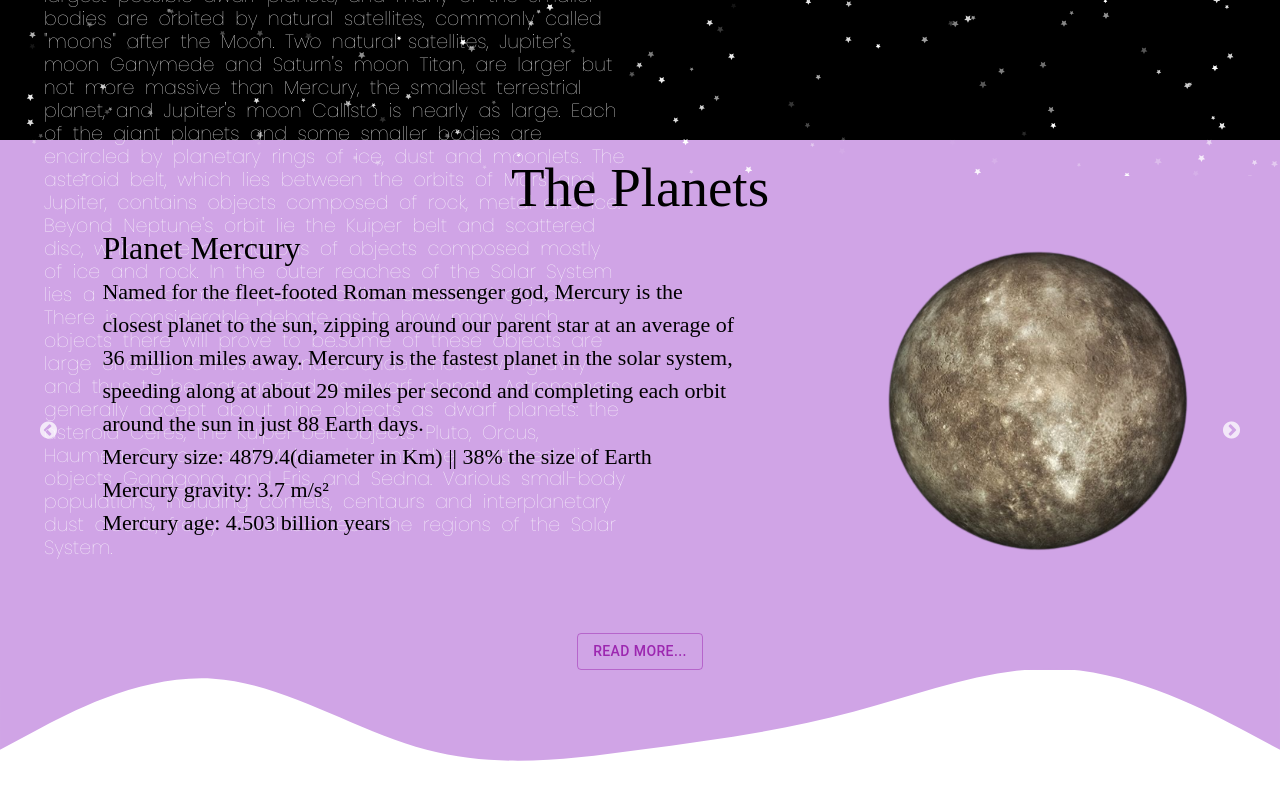
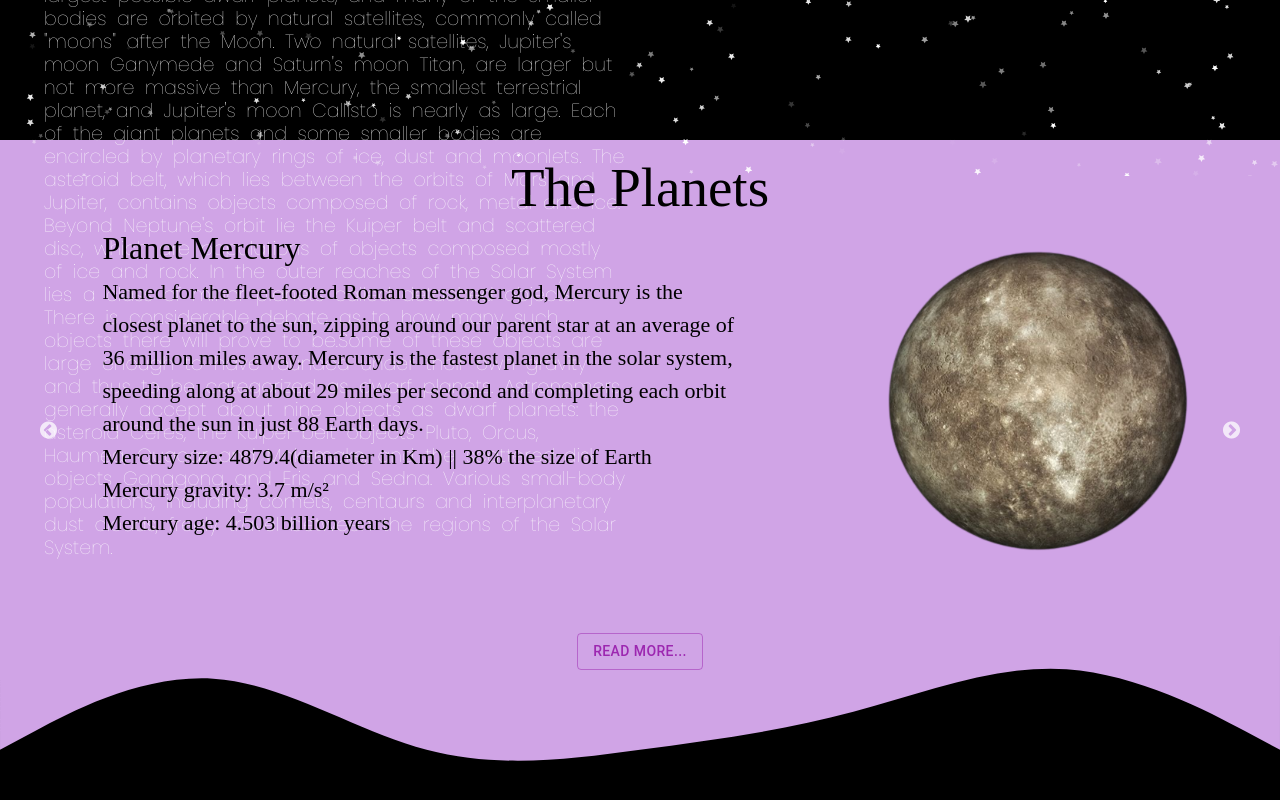
Before and after one commit to Tanmay2510/NasApi, a React (Create React App) app: page / in a window 1280 px wide. Shown: the part 624-1424 px from the top of the page. Built offline with nearby package versions, Linux system fonts and the light colour scheme; a web font is replaced by a local one.

Commit message:
Motion added to button

```diff
--- /dev/null
+++ b/src/Components/Bott.css
@@ -0,0 +1,3 @@
+.last{
+    background-color: black;
+}
--- a/src/Components/Bott.js
+++ b/src/Components/Bott.js
@@ -1,9 +1,11 @@
 import React from 'react'
-
+import "./Bott.css"
 function Bott() {
   return (
-    <div>
-    <svg xmlns="http://www.w3.org/2000/svg" viewBox="0 0 1440 320"><path fill="#d0a4e6" fill-opacity="1" d="M0,128L40,106.7C80,85,160,43,240,48C320,53,400,107,480,128C560,149,640,139,720,128C800,117,880,107,960,85.3C1040,64,1120,32,1200,37.3C1280,43,1360,85,1400,106.7L1440,128L1440,0L1400,0C1360,0,1280,0,1200,0C1120,0,1040,0,960,0C880,0,800,0,720,0C640,0,560,0,480,0C400,0,320,0,240,0C160,0,80,0,40,0L0,0Z"></path></svg>    </div>
+    <div className='last'>
+    <svg xmlns="http://www.w3.org/2000/svg" viewBox="0 0 1440 320"><path fill="#d0a4e6" fill-opacity="1" d="M0,128L40,106.7C80,85,160,43,240,48C320,53,400,107,480,128C560,149,640,139,720,128C800,117,880,107,960,85.3C1040,64,1120,32,1200,37.3C1280,43,1360,85,1400,106.7L1440,128L1440,0L1400,0C1360,0,1280,0,1200,0C1120,0,1040,0,960,0C880,0,800,0,720,0C640,0,560,0,480,0C400,0,320,0,240,0C160,0,80,0,40,0L0,0Z"></path></svg>
+
+    </div>
   )
 }
 
--- a/src/Components/Thecar.js
+++ b/src/Components/Thecar.js
@@ -1,6 +1,7 @@
 import React from 'react'
 import './Thecar.css'
 import Slider from "react-slick";
+import { motion } from "framer-motion"
 import Carcomp from './Carcomp';
 import earthh from "../images/earthh.png"
 import mercuryy from "../images/mercuryy.png"
@@ -117,7 +118,17 @@ function Thecar() {
      siz={" 49528(diameter in km) || 388% the size of Earth"}
      />
       </Slider>
+      <motion.div
+      drag
+      dragConstraints={{
+        top: -50,
+        left: -50,
+        right: 10,
+        bottom: 50,
+      }}>
       <Button color="secondary" variant="outlined">Read More...</Button>
+      </motion.div>
+
     </div>
   );
   }
```
